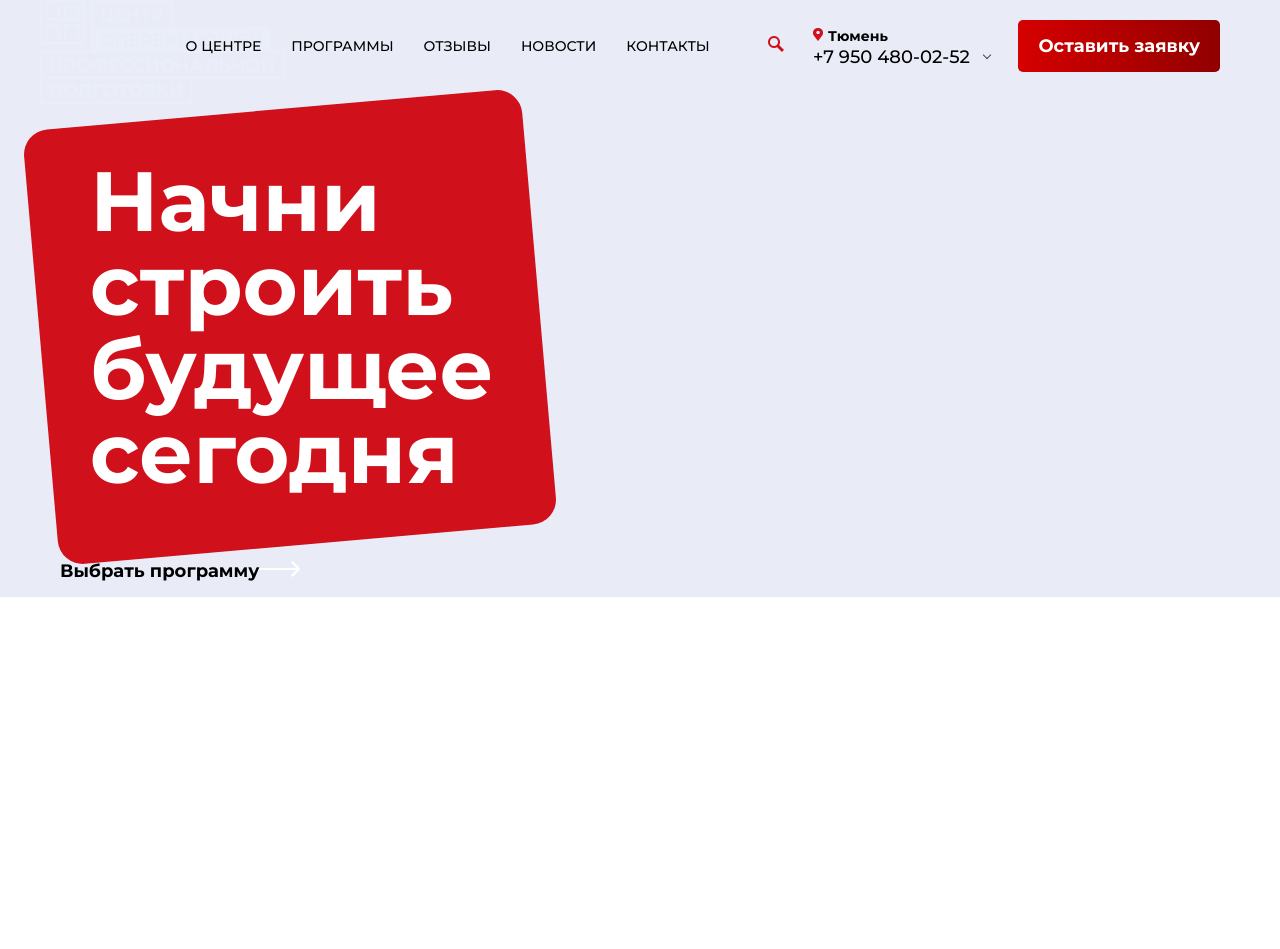
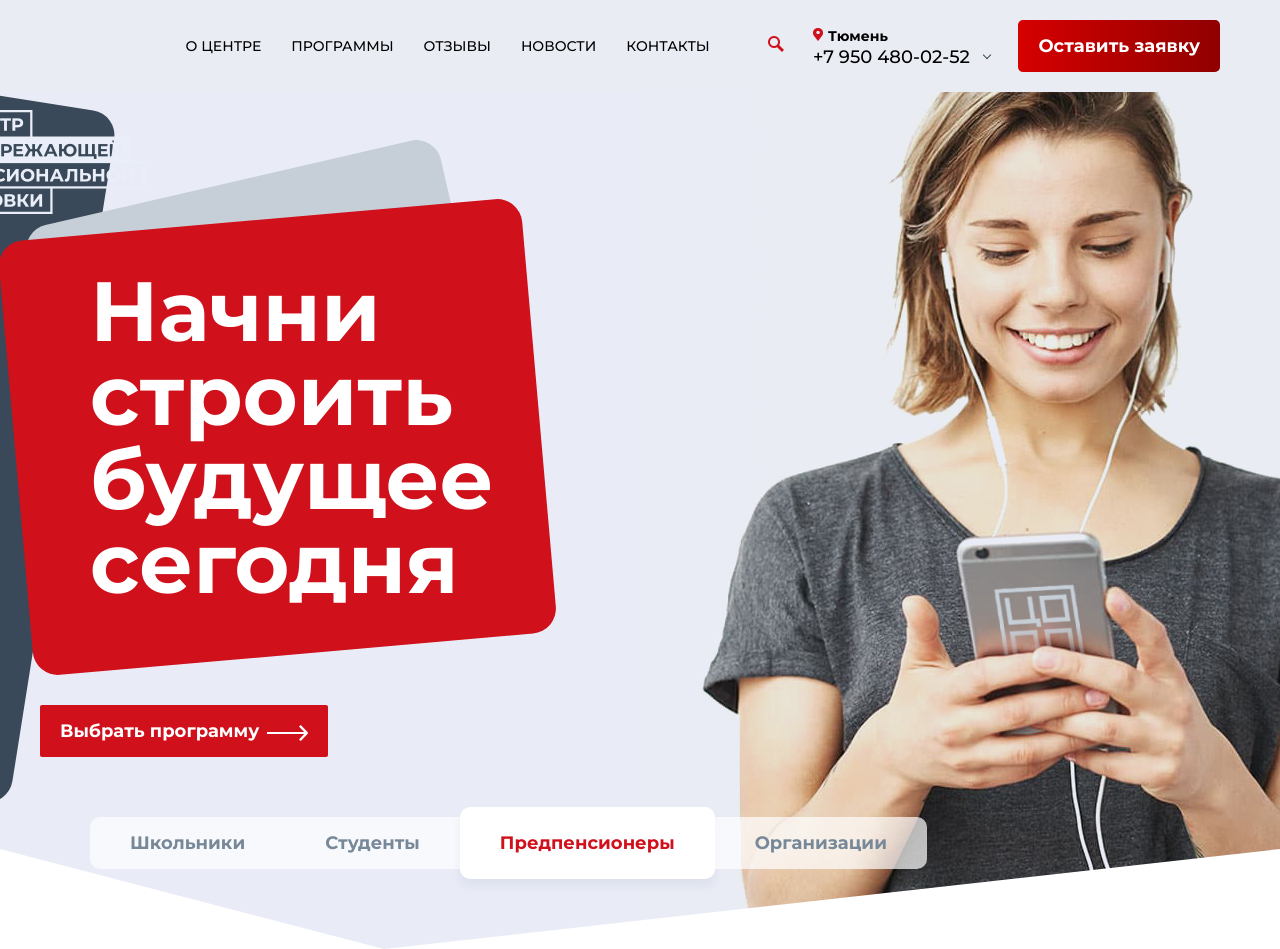
Before and after one commit to eqbit/copp, a React (Create React App) app: page / in a window 1280 px wide. Before the commit the page ends 800 px from the top, so only its background shows below. Built offline with nearby package versions, Linux system fonts and the light colour scheme.

Commit message:
welcome screen

```diff
--- a/src/api/api.js
+++ b/src/api/api.js
@@ -59,4 +59,29 @@
   ]
 );
 
-export {getMenuItems, getSearchResults, getPhones};
+const getWelcomeScreenSlides = () => (
+  [
+    {
+      name: 'Школьники',
+      text: 'Начни строить будущее сегодня',
+      img: '/images/welcome-screen-girl.jpg'
+    },
+    {
+      name: 'Студенты',
+      text: 'Начни строить будущее сегодня',
+      img: '/images/welcome-screen-girl.jpg'
+    },
+    {
+      name: 'Предпенсионеры',
+      text: 'Сделай шаг к профессиональному долголетию',
+      img: '/images/welcome-screen-girl.jpg'
+    },
+    {
+      name: 'Организации',
+      text: 'Прокачай свою команду',
+      img: '/images/welcome-screen-girl.jpg'
+    }
+  ]
+);
+
+export {getMenuItems, getSearchResults, getPhones, getWelcomeScreenSlides};
--- a/src/components/welcome-screen/index.js
+++ b/src/components/welcome-screen/index.js
@@ -1,9 +1,58 @@
 import React from 'react';
 import {Button} from '../button';
+import {getWelcomeScreenSlides} from '../../api/api';
 
-const WelcomeScreen = props => {
+class WelcomeScreen extends React.Component {
+  constructor(props) {
+    super(props);
+
+    this.state = {
+      slides: getWelcomeScreenSlides(),
+      currentSlide: 1,
+      interval: null
+    };
+  }
+
+  componentDidMount() {
+    this.setSlideshow();
+  }
+
+  componentWillUnmount() {
+    this.clearSlideshow();
+  }
+
+  setSlideshow = () => {
+    this.setState({
+      interval: setInterval(() => {
+        this.setState(prevState => ({
+          currentSlide: prevState.currentSlide + 1 === prevState.slides.length
+            ? 0
+            : prevState.currentSlide + 1
+        }));
+      }, 4000)
+    });
+  };
+
+  clearSlideshow = () => {
+    clearInterval(this.state.interval);
+  };
+
+  handleSliderClick = currentSlide => {
+    this.setState({currentSlide});
+    this.clearSlideshow();
+    this.setSlideshow();
+  };
+
+  render() {
+    const {slides, currentSlide} = this.state;
+
     return (
       <div className="welcome-screen__wrapper">
+
+        <div className="welcome-screen__bg">
+          <img src={slides[currentSlide].img} alt=""/>
+        </div>
+
         <div className="container">
           <div className="welcome-screen">
             <div className="welcome-screen__logo">
@@ -27,13 +76,23 @@
                     </clipPath>
                   </defs>
                 </svg>
-
               </>
             </Button>
+
+            <div className="welcome-screen-slider">
+              {slides.map((item, index) => (
+                <div className={currentSlide === index ? 'welcome-screen-slider__item welcome-screen-slider__item--active' : 'welcome-screen-slider__item'}
+                     key={index}
+                     onClick={() => {this.handleSliderClick(index)}}>
+                  {item.name}
+                </div>
+              ))}
             </div>
           </div>
         </div>
-  );
-};
+      </div>
+    )
+  }
+}
 
 export {WelcomeScreen};
--- a/src/styles/_base.scss
+++ b/src/styles/_base.scss
@@ -46,8 +46,6 @@
 
 .wrapper {
   height: 100%;
-  display: flex;
-  flex-direction: column;
 }
 
 .main {
--- a/src/styles/_ui.scss
+++ b/src/styles/_ui.scss
@@ -9,11 +9,17 @@
 
   &:hover:not(:focus):not(:active) {
     transform: translateY(-2px);
-    box-shadow: 0 3px 10px -3px rgba(208, 16, 27, 0.3)
+    box-shadow: 0 5px 20px -5px rgba(208,16,27,0.5);
   }
 
   &:focus, &:active {
     transition: .05s;
+  }
+
+  &--secondary {
+    background: $red;
+    color: #ffffff;
+    border-radius: 2px;
   }
 
   &--tertiary {
--- a/src/styles/components/_header.scss
+++ b/src/styles/components/_header.scss
@@ -1,8 +1,10 @@
 .header {
-  position: absolute;
+  position: fixed;
   width: 100%;
   left: 0;
   top: 0;
+  z-index: 10;
+  background: #e9ecf3;
 
   &__row {
     display: flex;
--- a/src/styles/components/_welcome-screen.scss
+++ b/src/styles/components/_welcome-screen.scss
@@ -1,6 +1,33 @@
 .welcome-screen {
+  position: relative;
+  z-index: 1;
+
   &__wrapper {
     background: #e9ecf7;
+    padding: 110px 0 20px;
+    position: relative;
+    overflow: hidden;
+    z-index: 1;
+
+    &:after {
+      content: "";
+      display: block;
+      position: absolute;
+      height: 100px;
+      width: 100%;
+      left: 0;
+      bottom: 0;
+      background: #FFF;
+      clip-path: polygon(30% 100%, 100% 0, 100% 100%, 0 100%, 0 0);
+    }
+  }
+
+  &__bg {
+    position: absolute;
+    right: 50%;
+    transform: translateX(100%);
+    bottom: 0;
+    z-index: -1;
   }
 
   &__title {
@@ -13,18 +40,102 @@
     z-index: 1;
     color: #FFF;
 
-    &:after {
+    &:before {
       content: "";
       display: block;
       position: absolute;
-      width: 100%;
+      width: calc(100% + 25px);
       height: 100%;
       background: $red;
       transform: rotate(-5deg);
       border-radius: 25px;
       top: 0;
-      left: 0;
+      left: -25px;
       z-index: -1;
+    }
+
+    &:after {
+      content: "";
+      display: block;
+      position: absolute;
+      width: 85%;
+      height: 70%;
+      background: #c6cfd8;
+      transform: rotate(-13deg);
+      border-radius: 25px;
+      top: -40px;
+      left: 10px;
+      z-index: -2;
+    }
+  }
+
+  &__btn {
+    margin-top: 50px;
+    display: inline-flex;
+    align-items: center;
+
+    svg {
+      margin-left: 8px;
+      transform: translateY(2px);
+    }
+  }
+
+  &__logo {
+    position: relative;
+    transform: translateX(-140px);
+    z-index: -1;
+
+    &:before {
+      content: "";
+      display: block;
+      position: absolute;
+      background: #394959;
+      width: 60vw;
+      height: 700px;
+      border-radius: 25px;
+      z-index: -1;
+      left: -50%;
+      transform: rotate(9deg);
+      top: -60px;
+    }
+  }
+
+  &-slider {
+    display: flex;
+    margin: 50px;
+    align-items: center;
+
+    &__item {
+      font-size: 18px;
+      padding: 15px 40px;
+      color: #778899;
+      background: rgba(255,255,255,.7);
+      text-align: center;
+      transition: .3s;
+      margin: 10px 0;
+      cursor: pointer;
+      font-weight: bold;
+
+      &:hover {
+        color: $red;
+      }
+
+      &:first-child {
+        border-radius: 10px 0 0 10px;
+      }
+
+      &:last-child {
+        border-radius: 0 10px 10px 0;
+      }
+
+      &--active:nth-child(n) {
+        color: $red;
+        padding: 25px 40px;
+        border-radius: 10px;
+        background: rgba(255,255,255,.98);
+        margin: 0;
+        box-shadow: 0px 7px 9.5px 0.5px rgba(0, 43, 86, 0.05);
+      }
     }
   }
 }
```
Lines whose indentation alone changed are shown as unchanged.
